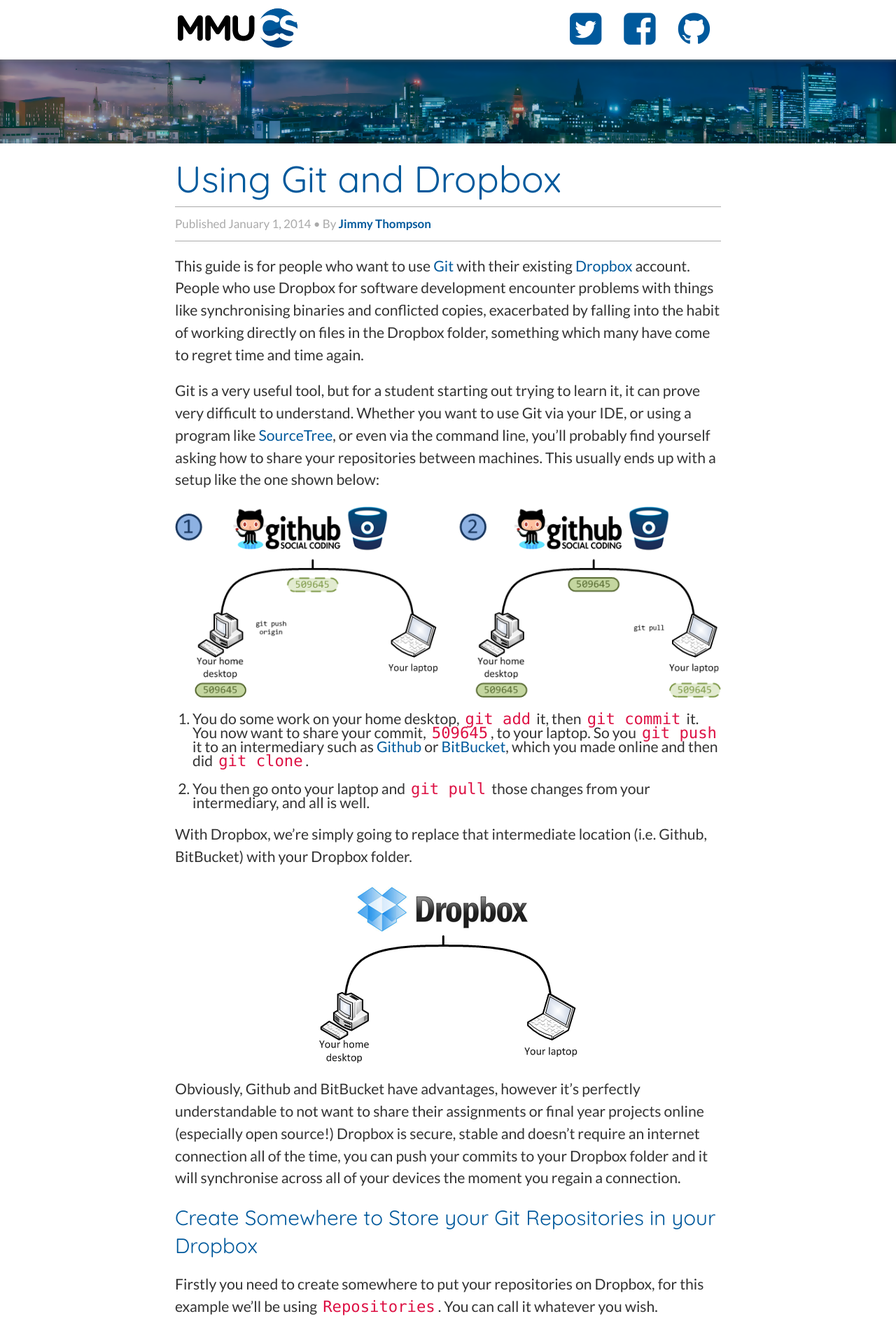
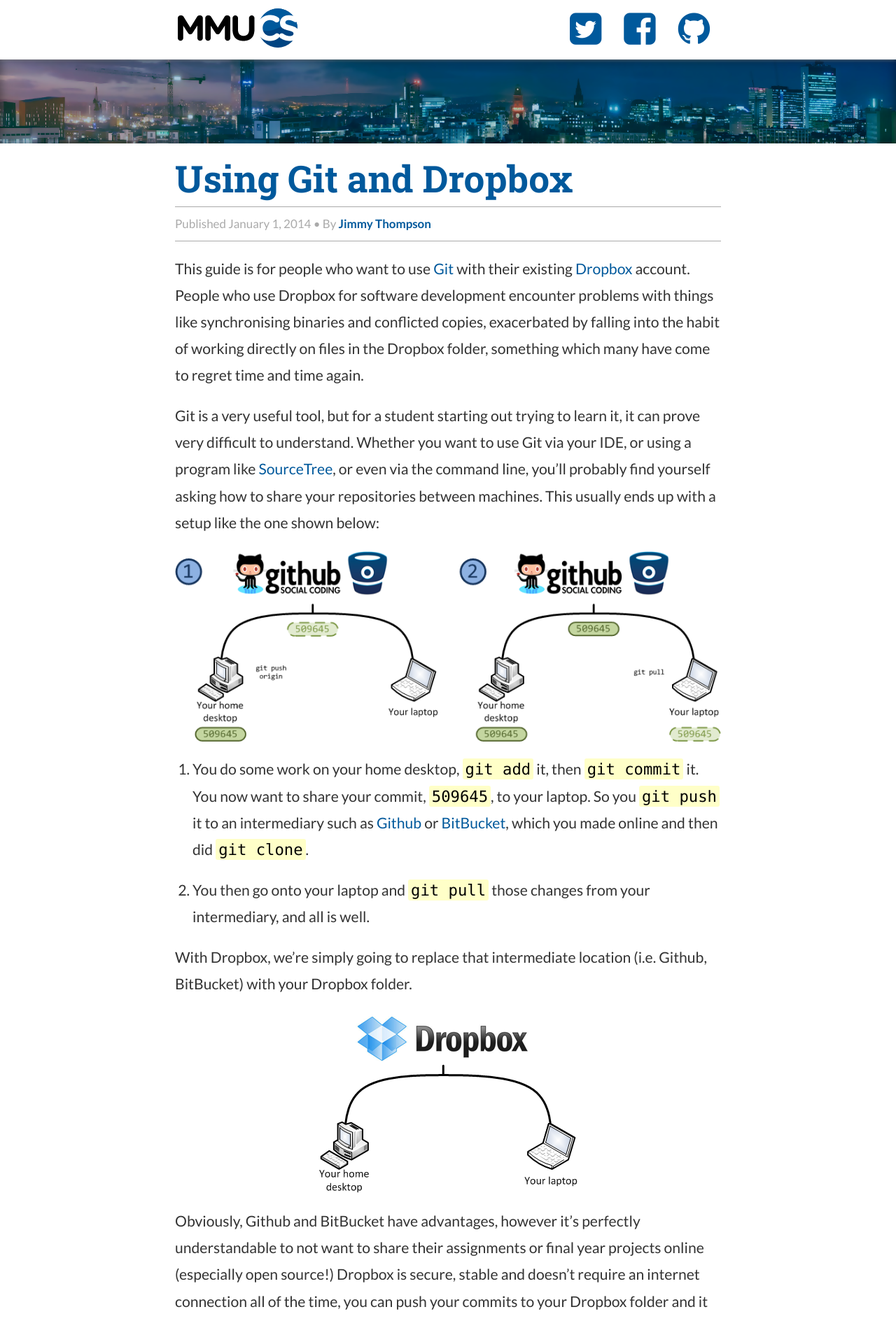
Before and after one commit to mmucomputing/mmucomputing.github.io, a Jekyll site: the page built from _posts/2014-01-01-Using-Git-And-Dropbox.md, in a window 1280 px wide. Shown: the top 1888 px of the page at 70% size. Built offline with Jekyll 4.4.1, drawn with Linux system fonts in a browser that asks for light colours; nearby versions of some CDN libraries; Markdown is read by kramdown in place of the engine named in the settings; comment, search, counter and statistics services are not loaded.

Commit message:
Style changes

```diff
--- a/_layouts/layout.html
+++ b/_layouts/layout.html
@@ -9,12 +9,12 @@
     {{ site.name }}
   </title>
 
-  <meta name="author" content="{{ site.name }}" />
+  <meta name="author" content="{% if page.title %} {{ page.title }} &ndash;{% endif %}{{ site.name }}" />
   <meta name="description" content="We bring together students who are passionate about computing from all around MMU. Whether you're studying computing or are just interested in areas such as software development; web design or engineering we welcome you."/>
   <meta name="keywords" content="computing, mmu, manchester metropolitan university, manchester, university, web design, web development, web developer, website, portfolio, php, html, xhtml, css, javascript, jquery, software, engineer, computing, computer science, bcs, cplusplus, c++, cpp, java, csharp, c#, net, microsoft, eclipse, visual studio, go, golang, python, scala"/>
   <meta name="viewport" content="width=device-width, initial-scale=1, maximum-scale=1"/>
 
-  <meta name="og:title" content="{{ site.name }}"/>
+  <meta name="og:title" content="{% if page.title %} {{ page.title }} &ndash;{% endif %}{{ site.name }}"/>
   <meta name="og:type" content="website"/>
   <meta name="og:url" content="{{ site.url }}"/>
   <meta name="og:image" content="{{ site.url }}/images/og.png"/>
--- a/css/style.css
+++ b/css/style.css
@@ -1,5 +1,5 @@
 @import url(http://fonts.googleapis.com/css?family=Lato:400,700);
-@import url(http://fonts.googleapis.com/css?family=Quicksand:400,700);
+@import url(http://fonts.googleapis.com/css?family=Roboto+Slab:700);
 
 @media (max-width: 480px) {
   div.fixed-width {
@@ -16,8 +16,8 @@
 
 h1, h2, h3, h4, h5, h6 {
   color: rgb(0,89,156);
-  font-family: 'Quicksand', Arial;
-  font-weight: normal;
+  font-family: 'Roboto Slab', Arial;
+  font-weight: bold;
 }
 
 div.fixed-width {
@@ -146,18 +146,24 @@
     margin: 0px 0px 10px;
   }
 
-  div.article p {
+  div.article p, div.article p ul li p {
+    line-height: 1.8em;
     margin: 20px 0px;
   }
 
   div.article p code {
+    color: #000000;
     font-size: 1.05em;
-    background: none;
+    background: none repeat scroll 0% 0% #FFFFC8;
     border: 0px;
   }
 
+  div.article a {
+    border-bottom: 1px dotted transparent;
+  }
+
   div.article a :hover {
-    text-decoration: underline;
+    background: rgb(0,89,156);
   }
 
   div.article img {
```
